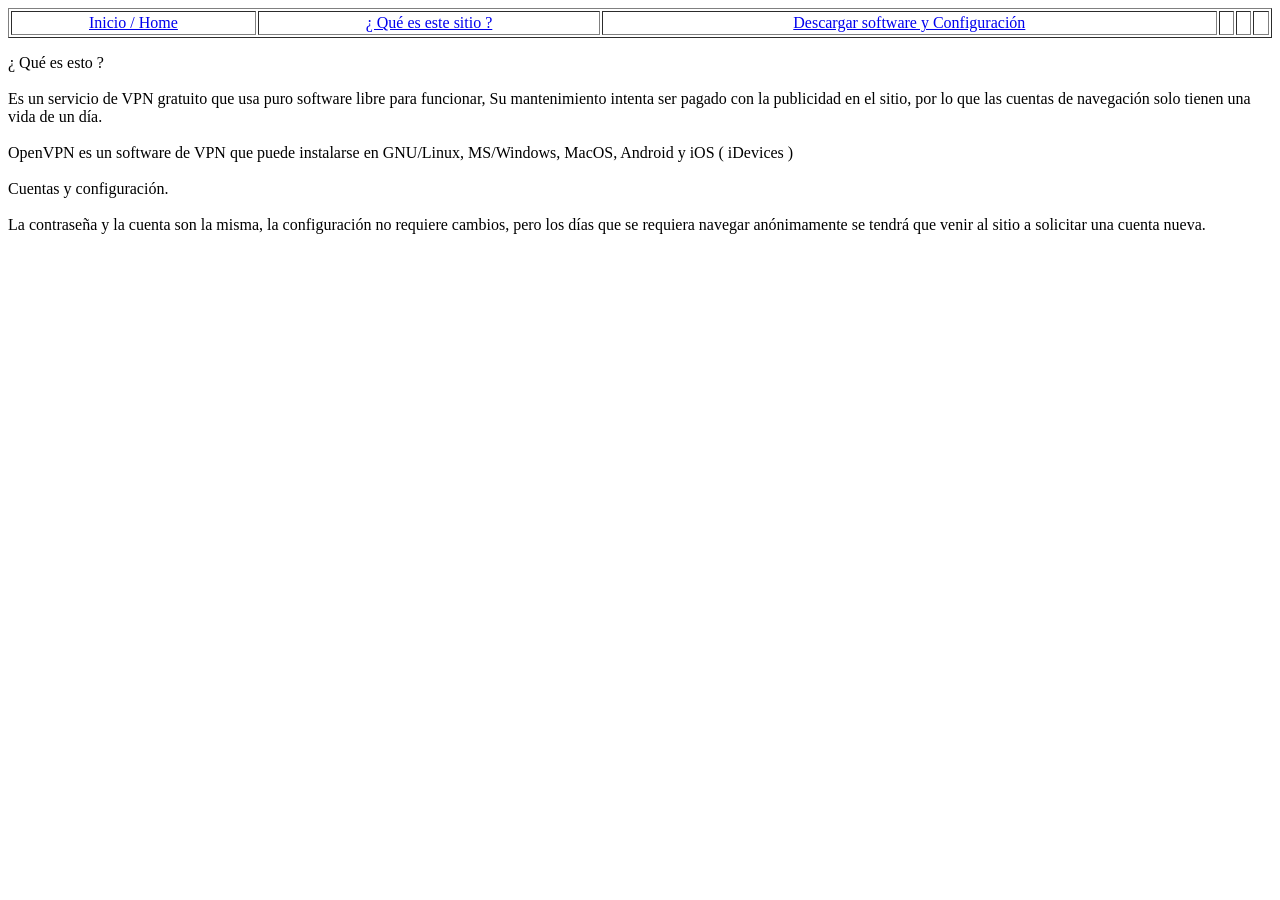
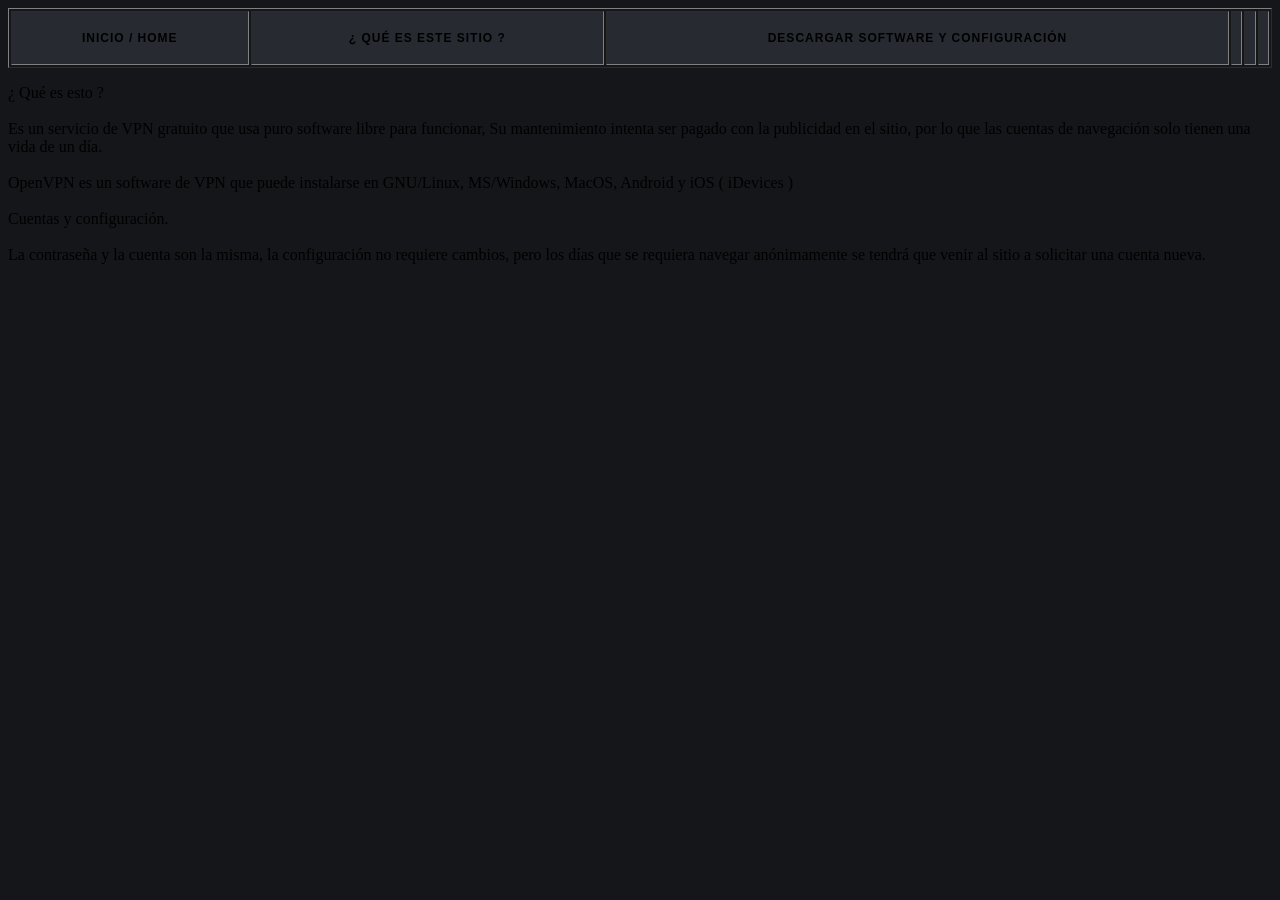
Before and after one commit to VentGrey/Dragon-VPN, a PHP site: page /quees.php in a window 1280 px wide. Before the commit the page ends 234 px from the top, so only its background shows below. Run offline with PHP 8.4, Linux system fonts and the light colour scheme.

Commit message:
Se estilaron todas las páginas del menú

```diff
--- a/descargar.php
+++ b/descargar.php
@@ -4,16 +4,18 @@
 <meta charset="UTF-8">
 <meta name="viewport" content="width=device-width, initial-scale=1.0">
 <title>VPN Libre y gratutia para navegación anónima de Last Dragon</title>
+<link rel="stylesheet" type="text/css" href="style.php"/>
 </head>
+
 
 
 <table style="text-align: left; width: 100%;" border="1"
  cellpadding="2" cellspacing="2">
  <tbody>
-    <tr>
+     <tr class="navegacion">
         <td style="text-align: center;"><a href="index.php">Inicio / Home</a></td>
         <td style="text-align: center;"><a href="quees.php">¿ Qué es este sitio ?</a></td>
-      <td style="text-align: center;"><a href="descargar.php">Descargar software y Configuración</a></td>
+        <td style="text-align: center;"><a class="activo" href="descargar.php">Descargar software y Configuración</a></td>
         <td style="text-align: center;"></td>
         <td style="text-align: center;"></td>
         <td style="text-align: center;"></td>
--- a/index.php
+++ b/index.php
@@ -42,8 +42,8 @@
 <table style="text-align: left; width: 100%;" border="1"
  cellpadding="2" cellspacing="2">
   <tbody>
-    <tr style="color: white;" align="center">
-      <td style="background-color: black;">Tu IP es:</td>
+    <tr class="direccion">
+      <td>Tu IP es:</td>
     </tr>
 
     <tr align="center">
@@ -55,7 +55,7 @@
 <p>
     <center>
         <form method="POST" action="https://vpn.lastdragon.net/genuser.php">
-        <input type="submit" value="Generar usuario">
+            <input type="submit" value="Generar usuario">
         </form>
     </center>
 </p>
--- a/quees.php
+++ b/quees.php
@@ -4,15 +4,16 @@
 <meta charset="UTF-8">
 <meta name="viewport" content="width=device-width, initial-scale=1.0">
 <title>VPN Libre y gratutia para navegación anónima de Last Dragon</title>
+<link rel="stylesheet" type="text/css" href="style.php"/>
 </head>
 
 
 <table style="text-align: left; width: 100%;" border="1"
  cellpadding="2" cellspacing="2">
  <tbody>
-    <tr>
+     <tr class="navegacion">
         <td style="text-align: center;"><a href="index.php">Inicio / Home</a></td>
-      <td style="text-align: center;"><a href="quees.php">¿ Qué es este sitio ?</a></td>
+        <td style="text-align: center;"><a class="activo" href="quees.php">¿ Qué es este sitio ?</a></td>
         <td style="text-align: center;"><a href="descargar.php">Descargar software y Configuración</a></td>
         <td style="text-align: center;"></td>
         <td style="text-align: center;"></td>
@@ -20,6 +21,8 @@
       </tr>
   </tbody>
 </table>
+
+
 
 <p>
 
--- a/style.php
+++ b/style.php
@@ -68,3 +68,8 @@ body {
 
 
 /* Estilado de la dirección IP */
+.direccion td {
+    text-align: center;
+    color: white;
+    background-color: #0F1011;
+}
```
Lines whose indentation alone changed are shown as unchanged.
